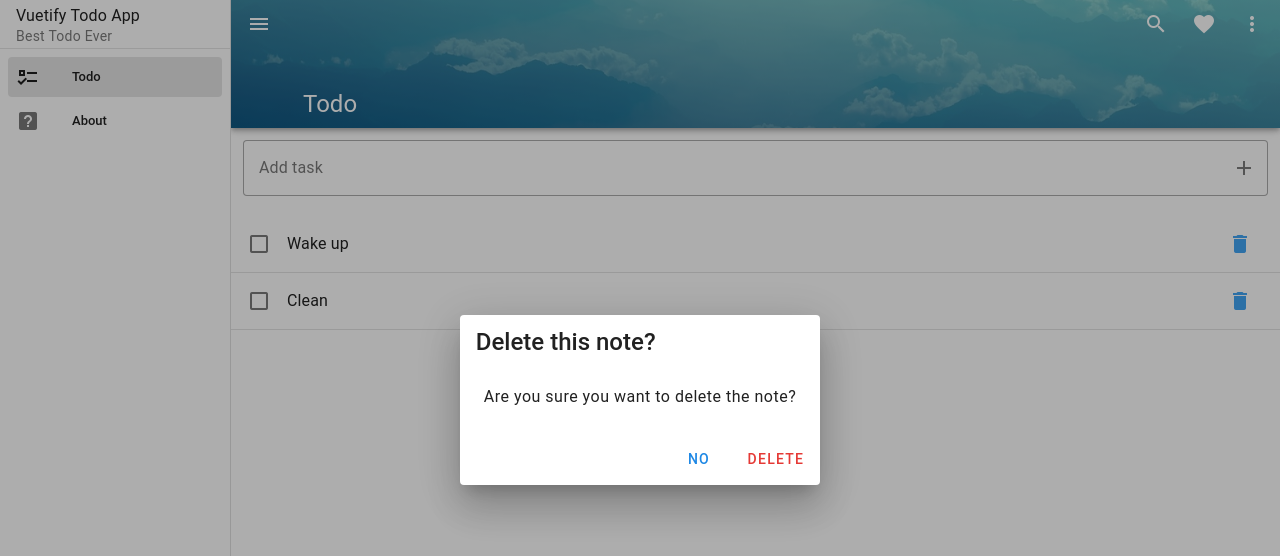
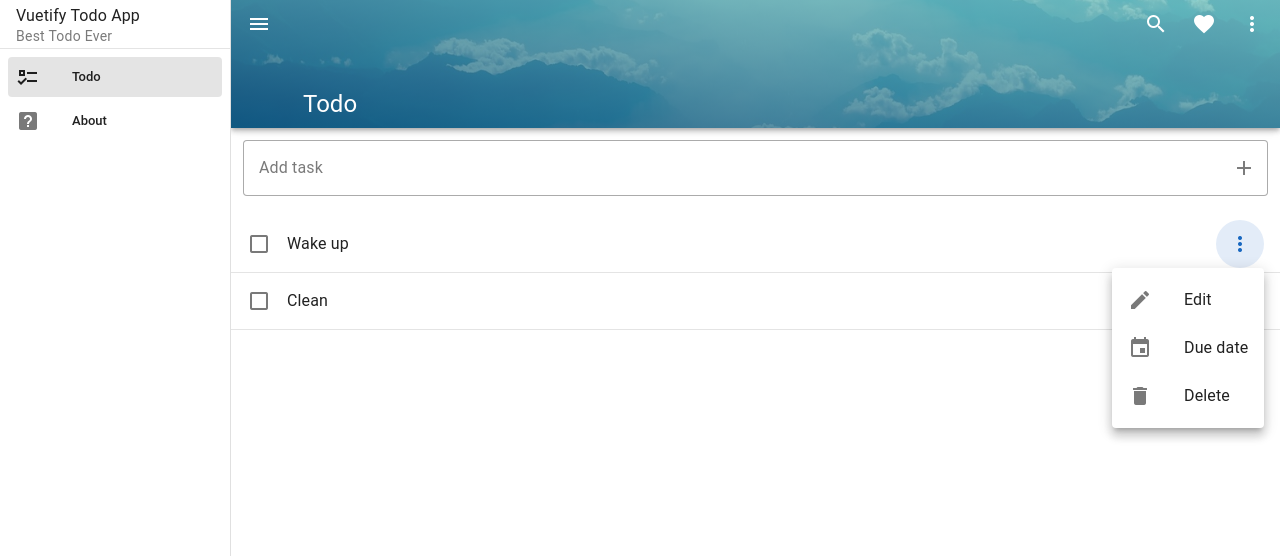
Before and after one commit to rborowski/vuetify-sample, a Vue app: page / in a window 1280 px wide. Both pictures are taken after a click on the button 1240 px from the left and 244 px from the top of the page. Shown: the top 556 px of the page. Built offline with nearby package versions, Linux system fonts and the light colour scheme.

Commit message:
Move delete option to new task menu

```diff
--- a/src/components/Todo/Dialogs/DialogDelete.vue
+++ b/src/components/Todo/Dialogs/DialogDelete.vue
@@ -10,7 +10,7 @@
         <v-btn @click="$emit('close')" color="blue-darken-1" variant="text">
           No
         </v-btn>
-        <v-btn @click="$emit('deleteRequest')" color="red-darken-1" variant="text">
+        <v-btn @click="tasksStore.deleteTask(task.id)" color="red-darken-1" variant="text">
           Delete
         </v-btn>
       </v-card-actions>
@@ -18,5 +18,9 @@
   </v-dialog>
 </template>
 <script setup>
-const emit = defineEmits(["deleteRequest", "close"])
+import { useTasksStore } from "../../../store/TasksStore";
+import { inject } from "vue";
+const tasksStore = useTasksStore()
+
+const task = inject("task")
 </script>
--- a/src/components/Todo/Task.vue
+++ b/src/components/Todo/Task.vue
@@ -15,32 +15,17 @@
       >
       {{ task.title}}
       </v-list-item-title>
-
       <template v-slot:append>
-        <v-btn
-          @click.stop="showDialog.delete = true"
-          color="blue-lighten-1"
-          icon="mdi-delete"
-          variant="text"></v-btn
-        >
+        <TaskMenu />
       </template>
     </v-list-item>
     <v-divider/>
-    <dialog-delete
-      v-if="showDialog.delete"
-      @close="showDialog.delete = false"
-      @deleteRequest="tasksStore.deleteTask(task.id)"
-    />
 </template>
 
 <script setup>
-import { ref } from "vue";
 import { useTasksStore } from "../../store/TasksStore";
-import DialogDelete from './Dialogs/DialogDelete.vue'
-
-const showDialog = ref({
-  delete: false
-})
+import TaskMenu from "./TaskMenu.vue"
+import { provide } from "vue";
 
 const tasksStore = useTasksStore()
 const props = defineProps({
@@ -49,4 +34,7 @@ const props = defineProps({
     type: Object,
   }
 })
+
+provide("task", props.task)
+
 </script>
--- /dev/null
+++ b/src/components/Todo/TaskMenu.vue
@@ -0,0 +1,58 @@
+<template>
+  <div>
+    <v-menu>
+      <template v-slot:activator="{ props }">
+        <v-btn
+          v-bind="props"
+          color="primary"
+          icon="mdi-dots-vertical"
+          variant="text"
+        ></v-btn>
+      </template>
+
+      <v-list>
+        <v-list-item v-for="(item, index) in items" :key="index" @click="item.click()">
+          <template v-slot:prepend>
+            <v-icon :icon="item.icon"></v-icon>
+          </template>
+          <v-list-item-title>{{ item.title }}</v-list-item-title>
+        </v-list-item>
+      </v-list>
+    </v-menu>
+    <dialog-delete
+    v-if="showDialog.delete"
+    @close="showDialog.delete = false"
+  />
+  </div>
+
+</template>
+
+<script setup>
+import { ref } from "vue";
+import DialogDelete from './Dialogs/DialogDelete.vue'
+
+const showDialog = ref({
+  delete: false
+})
+
+const items = [
+        { title: 'Edit',
+          icon: 'mdi-pencil',
+          click(){
+            console.log("edit")
+          }
+        },
+        { title: 'Due date' ,
+          icon: 'mdi-calendar',
+          click(){
+            console.log("date")
+          }
+        },
+        { title: 'Delete',
+          icon: 'mdi-delete',
+          click(){
+            showDialog.value.delete = true
+          }
+        },
+      ]
+</script>
```
